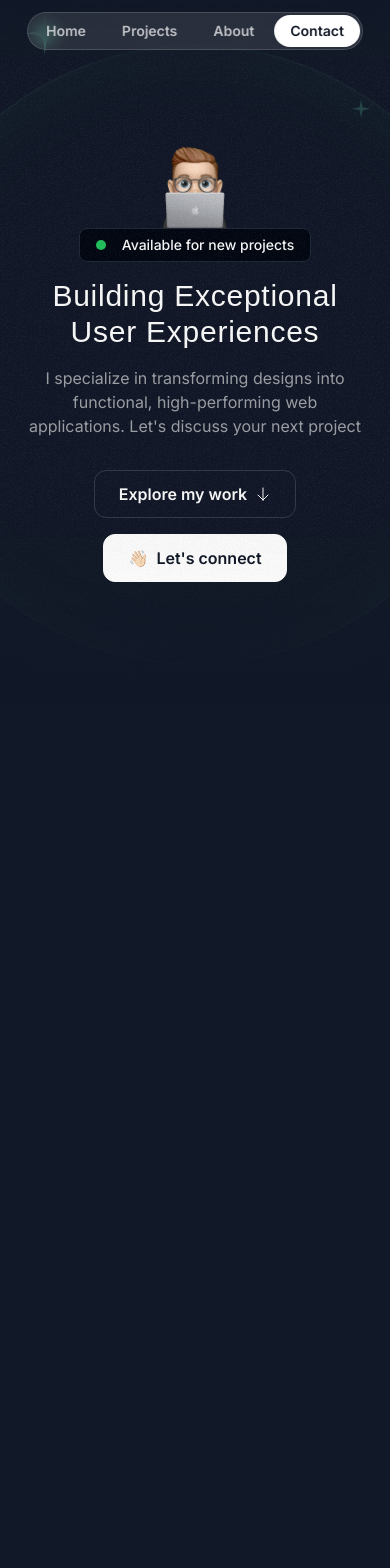
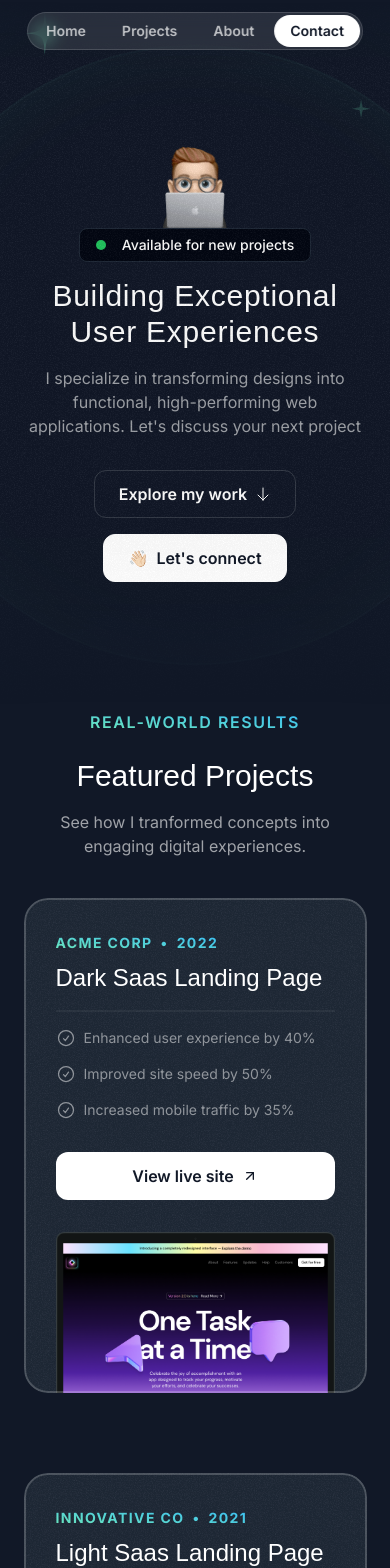
Before and after one commit to remus00/blue-portfolio, a Next.js app: page / in a window 390 px wide. Shown: the top 1568 px of the page. Before the commit the page ends 965 px from the top, so only its background shows below. Built offline with nearby package versions, Linux system fonts and the light colour scheme; a web font is replaced by a local one.

Commit message:
add project section

```diff
--- a/src/app/globals.css
+++ b/src/app/globals.css
@@ -11,3 +11,9 @@
         @apply absolute inset-0 left-1/2 top-1/2 -translate-x-1/2 -translate-y-1/2 rounded-full border-2 border-emerald-300/5 shadow-[0_0_80px_inset] shadow-emerald-300/5;
     }
 }
+
+@layer utilities {
+    .container {
+        @apply lg:max-w-5xl;
+    }
+}
--- a/src/app/page.tsx
+++ b/src/app/page.tsx
@@ -1,11 +1,13 @@
 import { Header } from '@/components/sections/header';
 import { Hero } from '@/components/sections/hero';
+import { Projects } from '@/components/sections/projects';
 
 export default function Home() {
     return (
         <>
             <Header />
             <Hero />
+            <Projects />
         </>
     );
 }
--- /dev/null
+++ b/src/components/custom/projects-card.tsx
@@ -0,0 +1,63 @@
+import grainImage from '@/assets/images/grain.jpg';
+import { Projects } from '@/types';
+import Image from 'next/image';
+import Link from 'next/link';
+import { ArrowUpRight } from '../icons/arrow-up-right';
+import { CheckCircle } from '../icons/check-circle';
+
+interface Props {
+    data: Projects;
+}
+
+export const ProjectCard = ({ data }: Props) => {
+    const { company, year, title, results, link, image } = data;
+
+    return (
+        <div className="relative z-0 overflow-hidden rounded-3xl bg-gray-800 px-8 pt-8 after:pointer-events-none after:absolute after:inset-0 after:z-10 after:rounded-3xl after:outline after:outline-2 after:-outline-offset-2 after:outline-white/20 after:content-[''] md:px-10 md:pt-12 lg:px-20 lg:pt-16">
+            <div
+                className="absolute inset-0 -z-30 opacity-5"
+                style={{ backgroundImage: `url(${grainImage.src})` }}
+            />
+            <div className="lg:grid lg:grid-cols-2 lg:gap-16">
+                <div className="lg:pb-16">
+                    <div className="inline-flex items-center gap-2 bg-gradient-to-tr from-emerald-300 to-sky-400 bg-clip-text text-sm font-bold uppercase tracking-widest text-transparent">
+                        <span>{company}</span>
+                        <span>&bull;</span>
+                        <span>{year}</span>
+                    </div>
+                    <h3 className="mt-2 font-serif text-2xl md:mt-5 md:text-4xl">
+                        {title}
+                    </h3>
+
+                    <hr className="mt-4 border-t-2 border-white/5 md:mt-5" />
+
+                    <ul className="mt-4 flex flex-col gap-4 md:mt-5">
+                        {results.map(({ title }, i) => (
+                            <li
+                                key={i}
+                                className="flex gap-2 text-sm text-white/50 md:text-base"
+                            >
+                                <CheckCircle className="size-5 md:size-6" />
+                                <span>{title}</span>
+                            </li>
+                        ))}
+                    </ul>
+                    <Link href={link} target="_blank">
+                        <button className="mt-8 inline-flex h-12 w-full items-center justify-center gap-2 rounded-xl bg-white font-semibold text-gray-900 md:w-auto md:px-6">
+                            <span>View live site</span>
+                            <ArrowUpRight className="size-4" />
+                        </button>
+                    </Link>
+                </div>
+
+                <div className="relative">
+                    <Image
+                        src={image}
+                        alt={title}
+                        className="-mb-4 mt-8 md:-mb-0 lg:absolute lg:m-0 lg:h-full lg:w-auto lg:max-w-none"
+                    />
+                </div>
+            </div>
+        </div>
+    );
+};
--- /dev/null
+++ b/src/components/sections/projects.tsx
@@ -0,0 +1,28 @@
+import { portfolioProjects } from '@/constants';
+import { ProjectCard } from '../custom/projects-card';
+
+export const Projects = () => {
+    return (
+        <section className="pb-16 lg:py-24">
+            <div className="container">
+                <div className="flex justify-center">
+                    <p className="bg-gradient-to-tr from-emerald-300 to-sky-400 bg-clip-text text-center font-semibold uppercase tracking-widest text-transparent">
+                        Real-world Results
+                    </p>
+                </div>
+                <h2 className="mt-6 text-center font-serif text-3xl md:text-5xl">
+                    Featured Projects
+                </h2>
+                <p className="mx-auto mt-4 max-w-md text-center text-white/60 md:text-lg lg:text-xl">
+                    See how I tranformed concepts into engaging digital experiences.
+                </p>
+
+                <div className="mt-10 flex flex-col gap-20 md:mt-20">
+                    {portfolioProjects.map((project, idx) => (
+                        <ProjectCard key={idx} data={project} />
+                    ))}
+                </div>
+            </div>
+        </section>
+    );
+};
--- a/src/constants/index.ts
+++ b/src/constants/index.ts
@@ -6,8 +6,9 @@ import memojiAvatar2 from '@/assets/images/memoji-avatar-2.png';
 import memojiAvatar3 from '@/assets/images/memoji-avatar-3.png';
 import memojiAvatar4 from '@/assets/images/memoji-avatar-4.png';
 import memojiAvatar5 from '@/assets/images/memoji-avatar-5.png';
+import { Projects } from '@/types';
 
-export const portfolioProjects = [
+export const portfolioProjects: Projects[] = [
     {
         company: 'Acme Corp',
         year: '2022',
```
Also changed, not shown: src/types/index.d.ts (added, +10 -0 lines).
